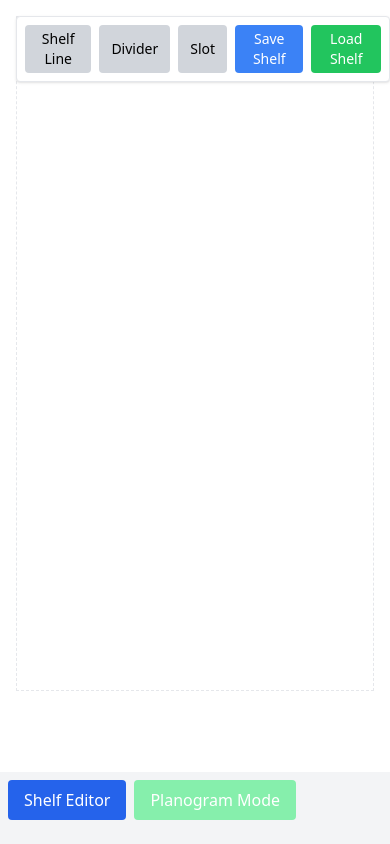
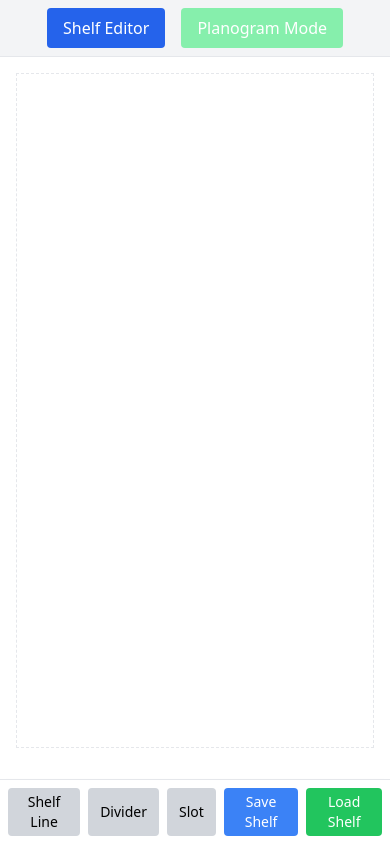
Before and after one commit to Alex-Rea/shelf-layout-app, a React (Create React App) app: page / in a window 390 px wide. Built offline with nearby package versions, Linux system fonts and the light colour scheme; the HTML template or start-up script is replaced by a standard one.

Commit message:
feat: reworked interface pt4 mobile test

```diff
--- a/package.json
+++ b/package.json
@@ -12,6 +12,7 @@
     "react-dom": "^18.2.0",
     "react-draggable": "^4.4.6",
     "react-scripts": "5.0.1",
+    "react-zoom-pan-pinch": "^3.7.0",
     "web-vitals": "^2.1.4"
   },
   "scripts": {
--- a/src/App.js
+++ b/src/App.js
@@ -19,13 +19,12 @@ function App() {
   ];
 
   return (
-    <div className="flex flex-col md:flex-row h-screen">
+    <div className="flex flex-col h-screen">
 
-      {/* Sidebar: Gallery + Mode Toggle */}
-      <div className="order-last md:order-first w-full md:w-1/4 p-2 bg-gray-100 overflow-y-auto">
-        <div className="mb-4">
+      {/* 🔝 Mode Switch Bar at the Top */}
+      <div className="w-full bg-gray-100 p-2 border-b flex justify-center gap-4">
         <button
-            className={`px-4 py-2 mr-2 ${mode === 'editor' ? 'bg-blue-600' : 'bg-blue-300'} text-white rounded`}
+          className={`px-4 py-2 ${mode === 'editor' ? 'bg-blue-600' : 'bg-blue-300'} text-white rounded`}
           onClick={() => setMode('editor')}
         >
           Shelf Editor
@@ -37,9 +36,13 @@ function App() {
           Planogram Mode
         </button>
       </div>
-      </div>
 
-      {/* Main Layout Area */}
+      {/* 🧱 Main Layout */}
+      <div className="flex flex-1 flex-col md:flex-row overflow-hidden">
+
+        {/* Removed Sidebar content — now handled inside each mode */}
+
+        {/* Main Working Area */}
         <div className="flex-1 p-4 bg-white overflow-y-auto">
           {mode === 'editor' ? (
             <ShelfEditor shelves={shelves} setShelves={setShelves} />
@@ -54,6 +57,7 @@ function App() {
           )}
         </div>
       </div>
+    </div>
   );
 }
 
--- a/src/components/PlanogramView.js
+++ b/src/components/PlanogramView.js
@@ -1,5 +1,7 @@
 import React from 'react';
 import { DragDropContext, Droppable, Draggable } from 'react-beautiful-dnd';
+import { TransformWrapper, TransformComponent } from 'react-zoom-pan-pinch';
+
 
 function PlanogramView({ shelves, setShelves, planogram, setPlanogram, products }) {
   const onDragEnd = (result) => {
@@ -108,7 +110,15 @@ function PlanogramView({ shelves, setShelves, planogram, setPlanogram, products
         </div>
 
         {/* Main planogram grid */}
-        <div className="flex-1 p-4 bg-white overflow-y-auto">
+        <div className="flex-1 p-4 bg-white overflow-hidden">
+          <TransformWrapper
+            minScale={0.5}
+            maxScale={3}
+            doubleClick={{ disabled: true }}
+            wheel={{ step: 0.05 }}
+          >
+            <TransformComponent>
+              <div>
                 {shelves.map((shelf) => (
                   <div key={shelf.id} className="flex space-x-2 mb-4">
                     {shelf.slots.map((slot) => {
@@ -141,6 +151,9 @@ function PlanogramView({ shelves, setShelves, planogram, setPlanogram, products
                   </div>
                 ))}
               </div>
+            </TransformComponent>
+          </TransformWrapper>
+        </div>
       </div>
     </DragDropContext>
   );
--- a/src/components/ShelfEditor.js
+++ b/src/components/ShelfEditor.js
@@ -35,8 +35,8 @@ function ShelfEditor() {
   return (
     <div className="relative w-full h-[80vh] bg-white border border-dashed overflow-hidden">
 
-      {/* Palette Toolbar */}
-      <div className="fixed top-4 left-4 z-10 flex gap-2 bg-white p-2 border rounded shadow">
+      {/* 🧰 Bottom Toolbar */}
+      <div className="fixed bottom-0 left-0 w-full z-10 bg-white border-t p-2 flex justify-center gap-2 shadow-md">
         <PaletteButton label="Shelf Line" type="shelf-line" onAdd={addElement} />
         <PaletteButton label="Divider" type="divider-line" onAdd={addElement} />
         <PaletteButton label="Slot" type="slot" onAdd={addElement} />
@@ -44,7 +44,7 @@ function ShelfEditor() {
         <button onClick={loadTemplate} className="px-3 py-1 bg-green-500 text-white rounded text-sm">Load Shelf</button>
       </div>
 
-      {/* Canvas Elements */}
+      {/* 🧱 Canvas Elements */}
       {elements.map((el) => (
         <Draggable
           key={el.id}
```
Also changed, not shown: 1 other file (tests, documents, lock files or other folders). Lines whose indentation alone changed are shown as unchanged.
